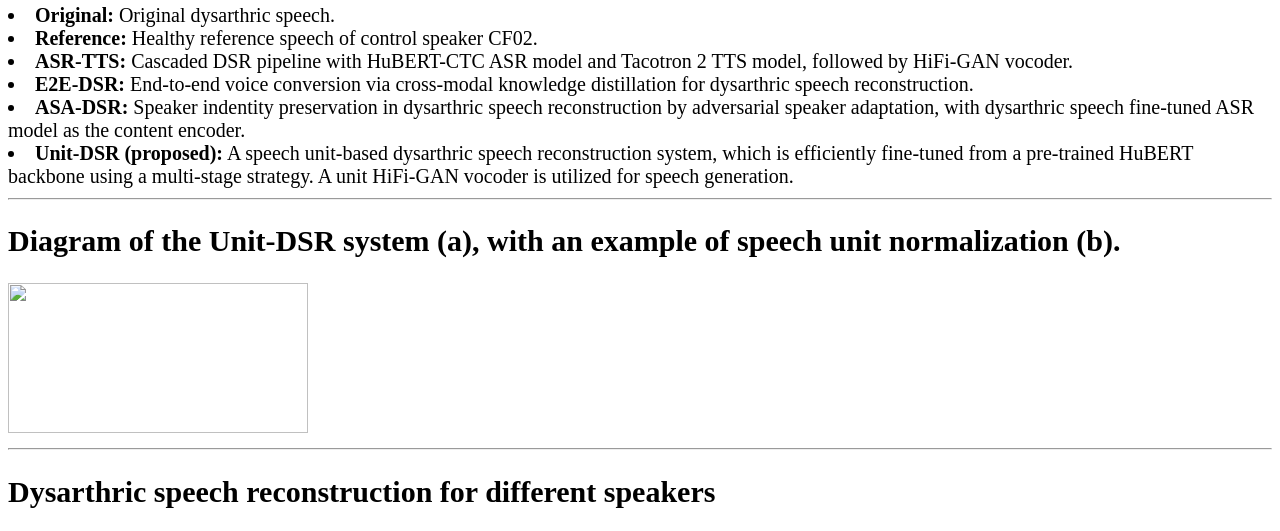
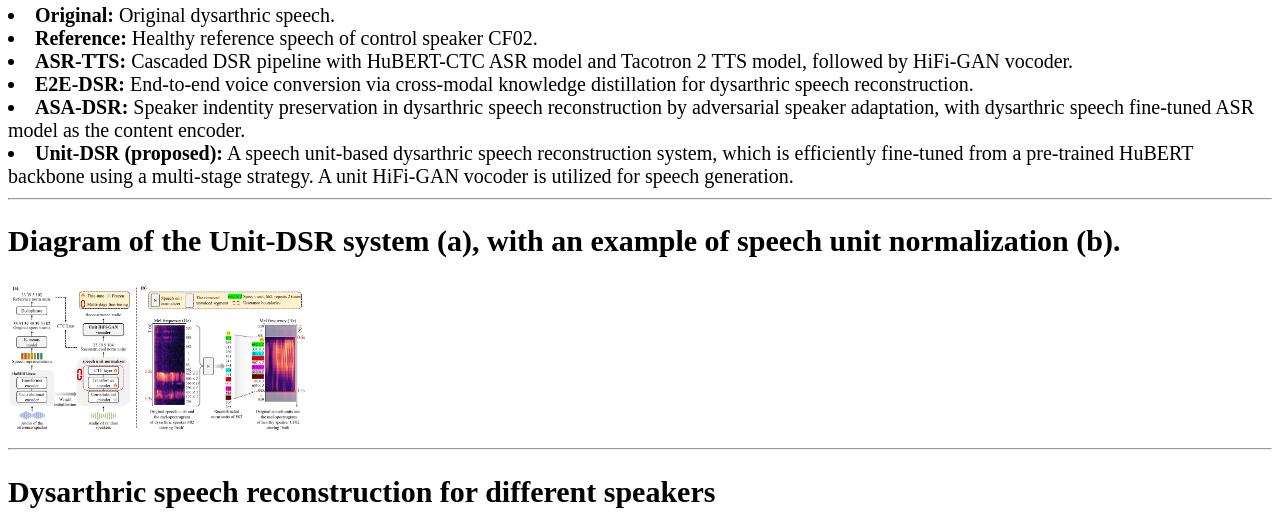
Before and after one commit to wyj1996/Unit-DSR-demo, a plain HTML site: page index.html in a window 1280 px wide. Shown: the part 243-774 px from the top of the page. Drawn offline with Linux system fonts and the light colour scheme.

Commit message:
img path error

```diff
--- a/index.html
+++ b/index.html
@@ -31,7 +31,7 @@ audio {
 
   <hr>
     <h2>Diagram of the Unit-DSR system (a), with an example of speech unit normalization (b).</h2>
-    <img src="/data/wangy/Unit-DSR-demo/unit-dsr6.jpg" width="300" height="150">
+    <img src="./unit-dsr6.jpg" width="300" height="150" />
 
 
   <hr>
```
